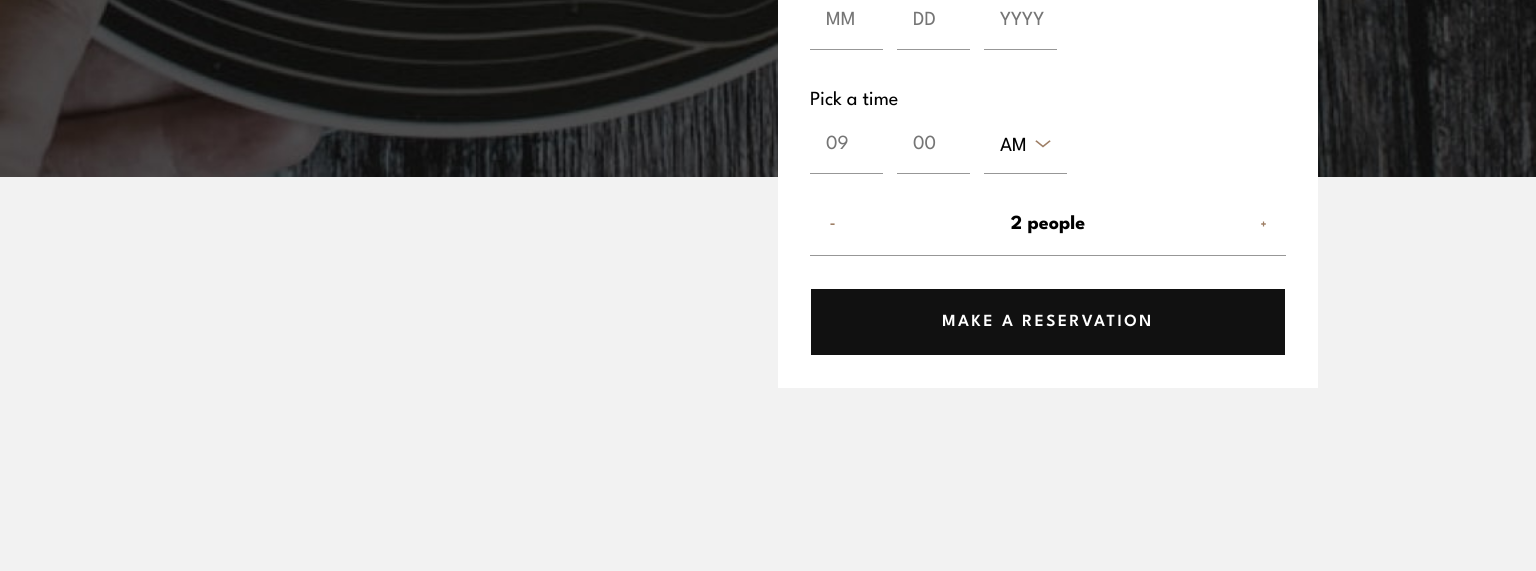
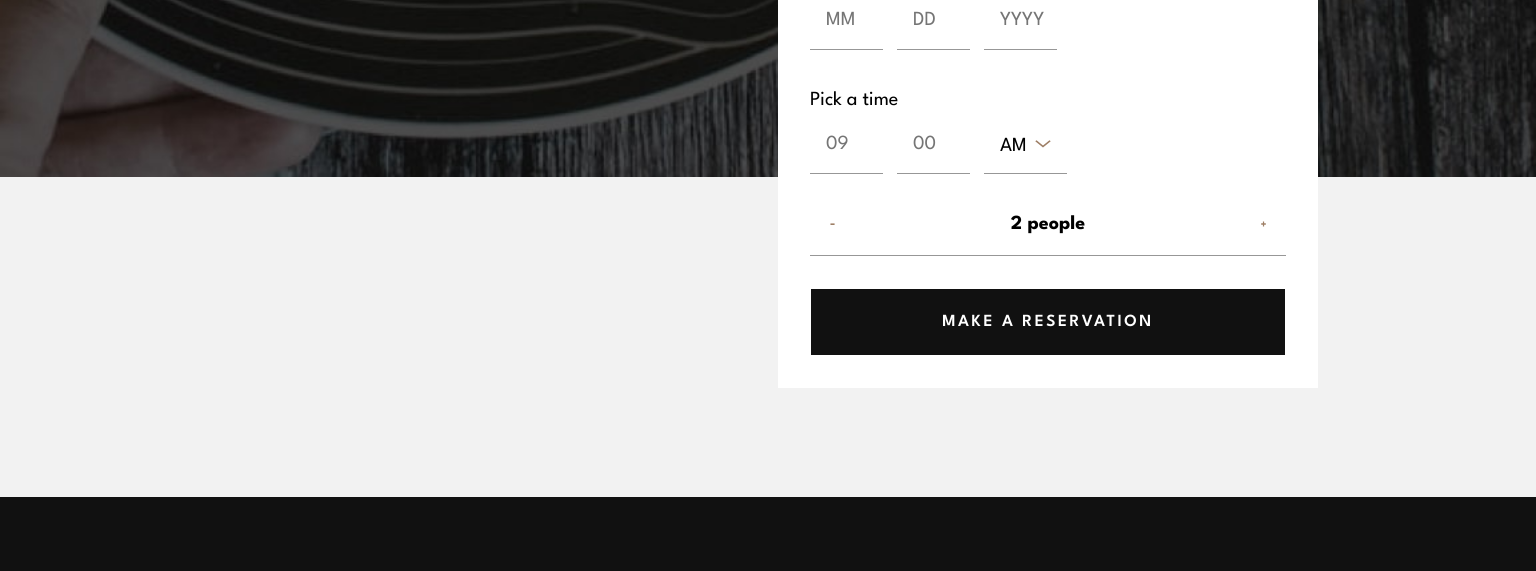
Before and after one commit to Med-Salmi/dine-restaurant, a website built with Vite: page booking.html in a window 1536 px wide. Shown: the part 623-1194 px from the top of the page. Built offline with nearby package versions, Linux system fonts and the light colour scheme.

Commit message:
Booking page: Add footer

```diff
--- a/src/booking.js
+++ b/src/booking.js
@@ -1,7 +1,9 @@
 import { initBookingHero } from "./components/booking/booking-hero/booking-hero";
 import { initReservation } from "./components/booking/reservation/reservation";
+import { initFooter } from "./components/shared/footer/footer.js";
 
 export function initBooking() {
-    initBookingHero();
-    initReservation();
+  initBookingHero();
+  initReservation();
+  initFooter();
 }
--- a/src/components/booking/reservation/reservation.js
+++ b/src/components/booking/reservation/reservation.js
@@ -4,7 +4,7 @@ import "./reservation.scss";
 function renderReservation() {
   const reservationHTML = `
     <section class="reservation" aria-labelledby="reservation-title">
-      <div class="reservation__container max-content-width">
+      <div class="reservation__container">
 
         <!-- Reservation Form -->
         <form class="reservation__form" action="#" method="post" novalidate>
--- a/src/components/booking/reservation/reservation.scss
+++ b/src/components/booking/reservation/reservation.scss
@@ -26,6 +26,7 @@ input:not(#res-name, #res-email) {
 .reservation {
   padding-inline: var.$section-padding-sides;
   background-color: var.$light-background;
+  max-height: 515px;
 
   &__container {
     padding: 32px;
@@ -149,3 +150,9 @@ input:not(#res-name, #res-email) {
   outline: none;
   box-shadow: none;
 }
+
+@media (min-width: 1440px) {
+  .reservation {
+    max-height: 320px;
+  }
+}
```
